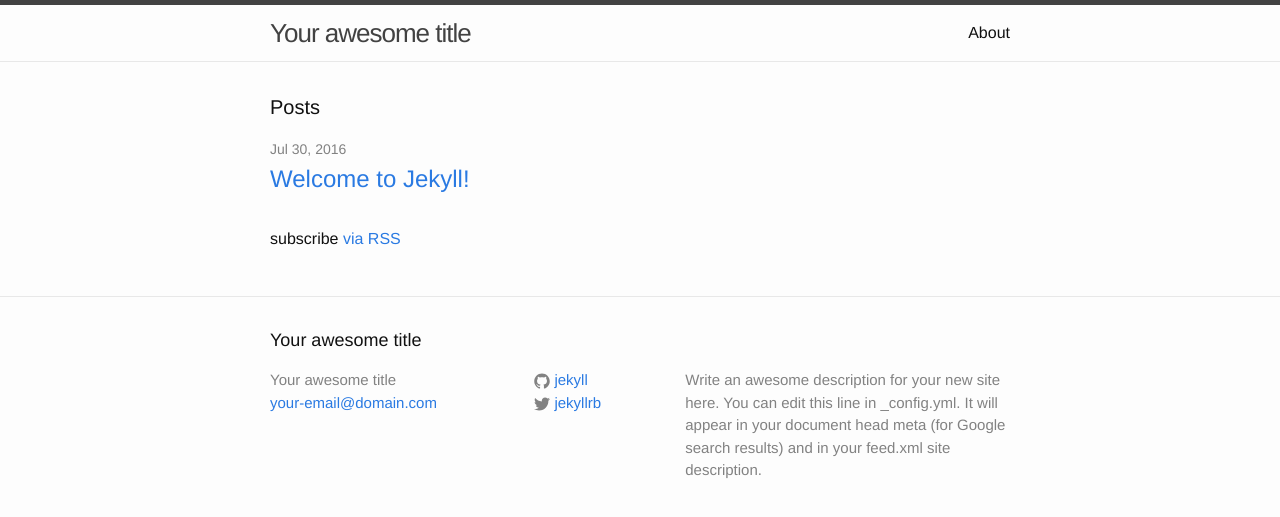
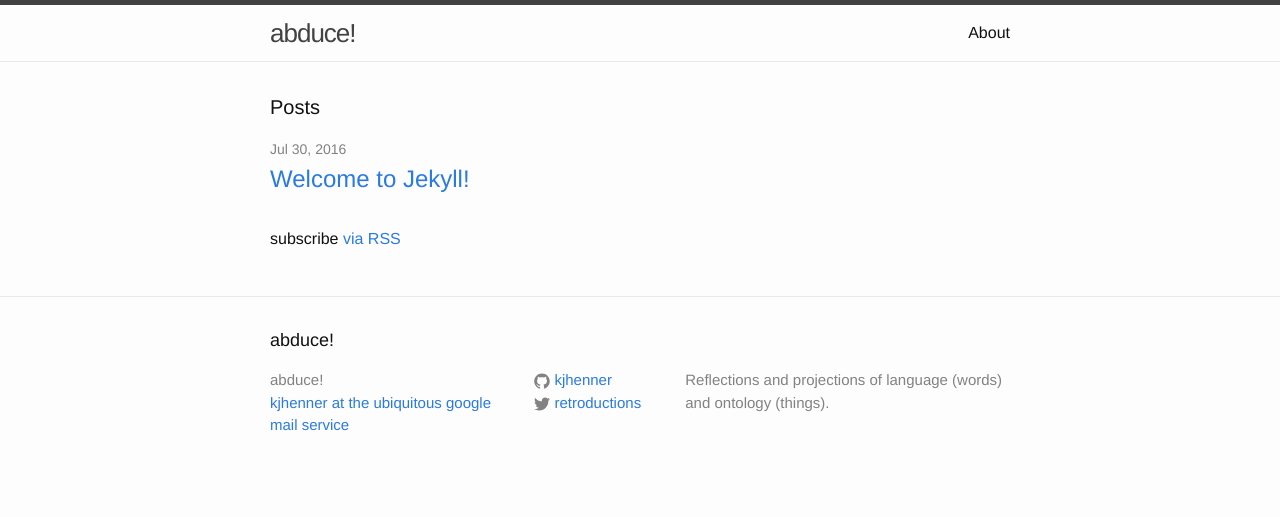
Before and after one commit to kjhenner/abduce, a Jekyll site: the page built from index.html, in a window 1280 px wide. Shown: the top 517 px of the page. Built offline with Jekyll 4.4.1, drawn with Linux system fonts in a browser that asks for light colours.

Commit message:
setup _config.yml

```diff
--- a/_config.yml
+++ b/_config.yml
@@ -1,14 +1,12 @@
 # Site settings
-title: Your awesome title
-email: your-email@domain.com
+title: abduce!
+email: kjhenner at the ubiquitous google mail service
 description: > # this means to ignore newlines until "baseurl:"
-  Write an awesome description for your new site here. You can edit this
-  line in _config.yml. It will appear in your document head meta (for
-  Google search results) and in your feed.xml site description.
+    Reflections and projections of language (words) and ontology (things).
 baseurl: "" # the subpath of your site, e.g. /blog/
-url: "http://yourdomain.com" # the base hostname & protocol for your site
-twitter_username: jekyllrb
-github_username:  jekyll
+url: "http://abduce.net" # the base hostname & protocol for your site
+twitter_username: retroductions
+github_username:  kjhenner
 
 # Build settings
 markdown: kramdown
```
